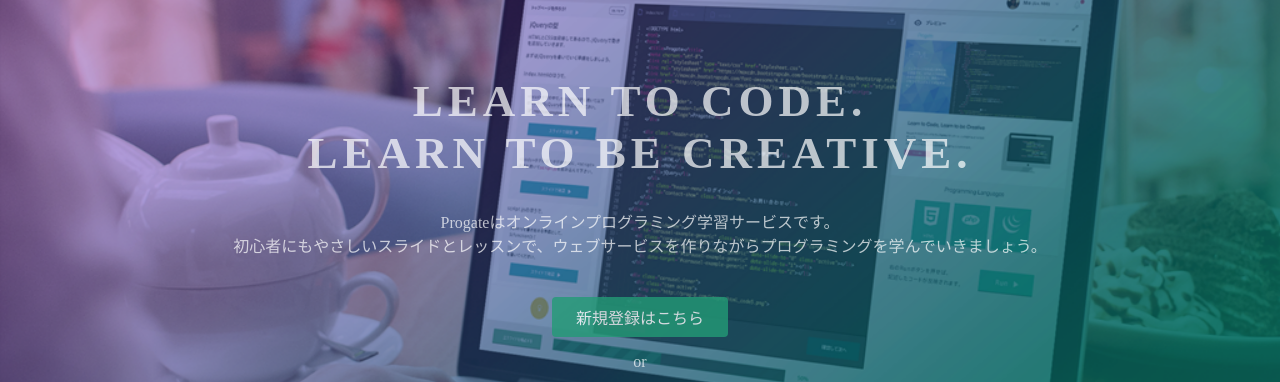
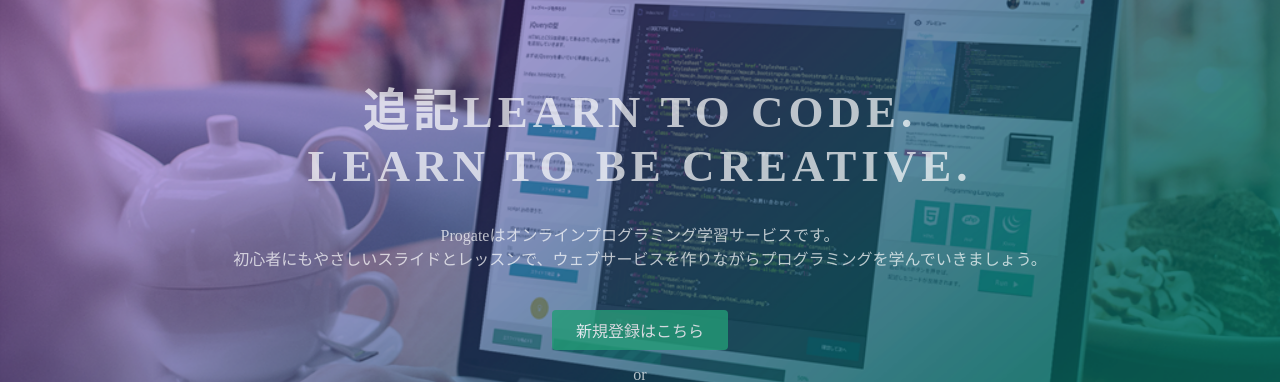
Before and after one commit to junyasasanoma/junyasasanoma.github.io, a plain HTML site: page index.html in a window 1280 px wide. Shown: the part 135-517 px from the top of the page. Drawn offline with Linux system fonts and the light colour scheme.

Commit message:
Update index.html

```diff
--- a/index.html
+++ b/index.html
@@ -23,7 +23,7 @@
   </header>
   <div class="top-wrapper">
     <div class="container">
-      <h1>LEARN TO CODE.<br>LEARN TO BE CREATIVE.</h1>
+      <h1>追記LEARN TO CODE.<br>LEARN TO BE CREATIVE.</h1>
       <p>Progateはオンラインプログラミング学習サービスです。<br>初心者にもやさしいスライドとレッスンで、ウェブサービスを作りながらプログラミングを学んでいきましょう。</p>
       <div class="btn-wrapper">
         <a href="#" class="btn signup">新規登録はこちら</a>
```
